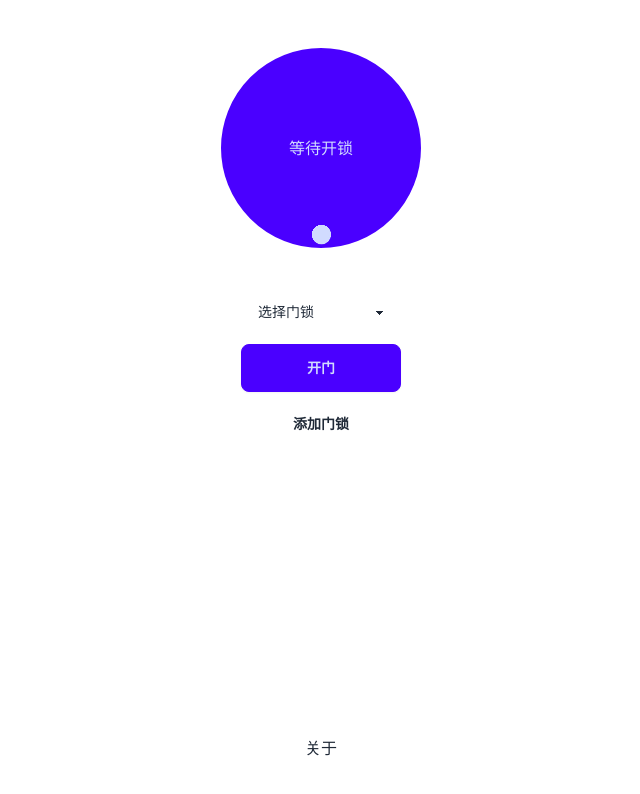
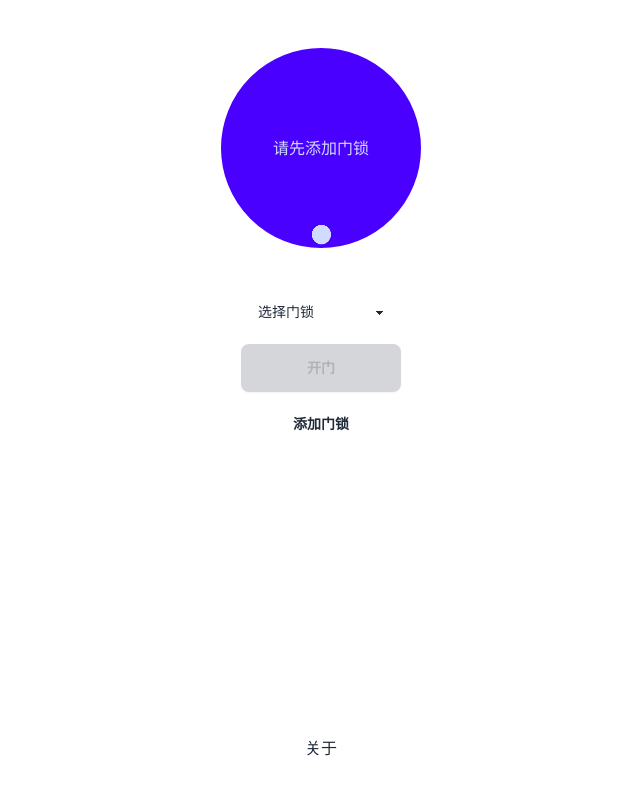
Before and after one commit to ArisuMika520/YunmeiAir-ArisuRevised-Edition, a Vue app: page / in a window 1280 px wide. Shown: the top 794 px of the page, without its empty margins (319-959 px from the left). Built offline with nearby package versions, Linux system fonts and the light colour scheme.

Commit message:
fix: none lock

```diff
--- a/src/views/HomeView.vue
+++ b/src/views/HomeView.vue
@@ -11,6 +11,10 @@ const userDataStore = useUserDataStore()
 
 const memo = ref<string>('等待开锁')
 const progress = ref<number>(0)
+
+if (userDataStore.lockList.length == 0) {
+  memo.value = '请先添加门锁'
+}
 
 const currentLockServ = ref('none')
 const isUnlocking = ref(false)
@@ -46,6 +50,11 @@ async function unlock() {
   isUnlocking.value = false
 }
 
+const connect = () => {
+  update(10, '连接中')
+  requestDevice()
+}
+
 const { stop } = pausableWatch(isConnected, (newIsConnected) => {
   if (!newIsConnected || !server.value || isUnlocking.value) return
   update(30, '找到设备')
@@ -79,7 +88,8 @@ const { stop } = pausableWatch(isConnected, (newIsConnected) => {
 
         <button
           class="btn btn-primary w-full my-2"
-          @click="(update(10, '连接中'), requestDevice())"
+          @click="connect()"
+          :disabled="currentLockServ == 'none'"
         >
           开门
         </button>
```
